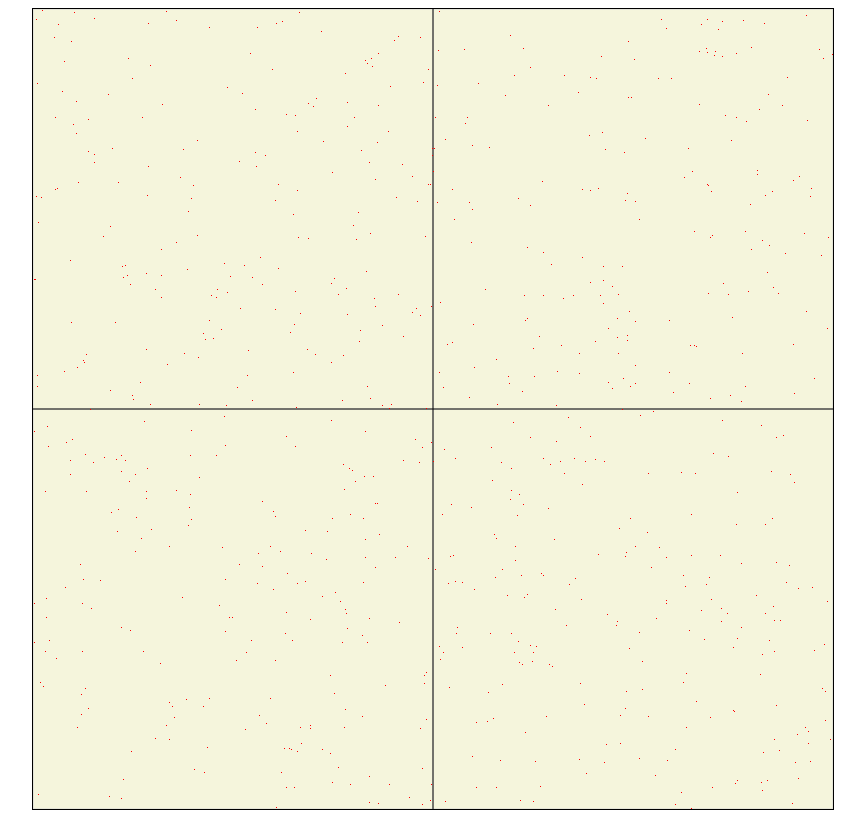
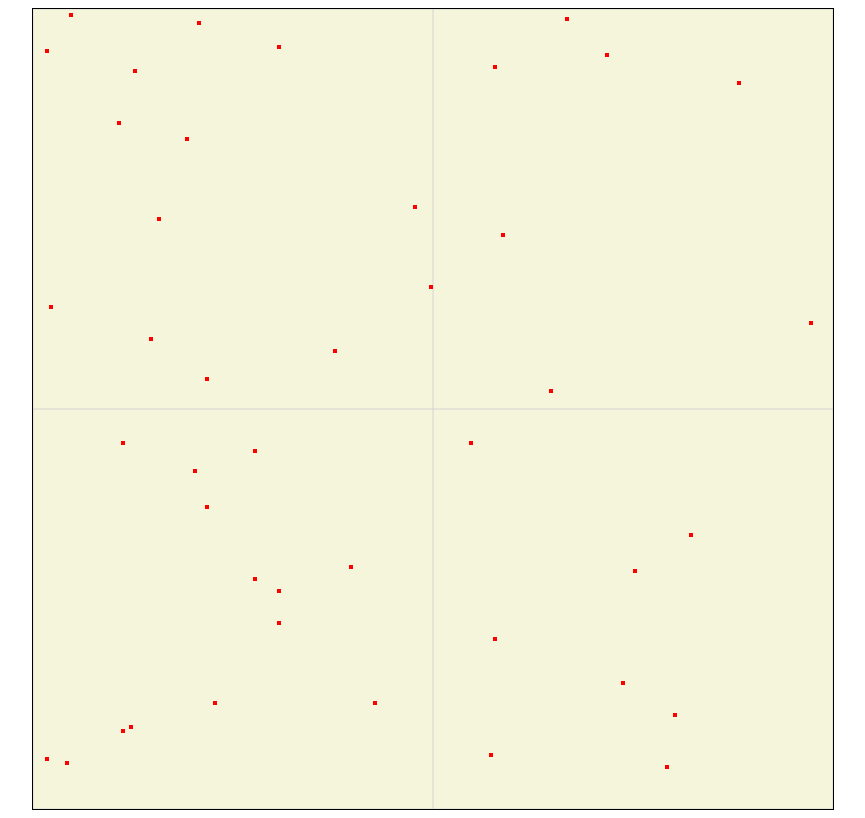
Before and after one commit to iti0/iti0.github.io, a plain HTML site: page index.html in a window 1280 px wide. Shown: the whole page, without its empty margins (207-1072 px from the left). Drawn offline with Linux system fonts and the light colour scheme.

Commit message:
Update index.html

```diff
--- a/index.html
+++ b/index.html
@@ -8,7 +8,7 @@
 </head>
 <body>
 	<div id="view">
-		<canvas id="canvas1" width="800" height="800"></canvas>
+		<canvas id="canvas1" width="3200" height="3200"></canvas>
 	</div>
 	<script type="text/javascript">
 		DragManager.make(canvas1);
```
